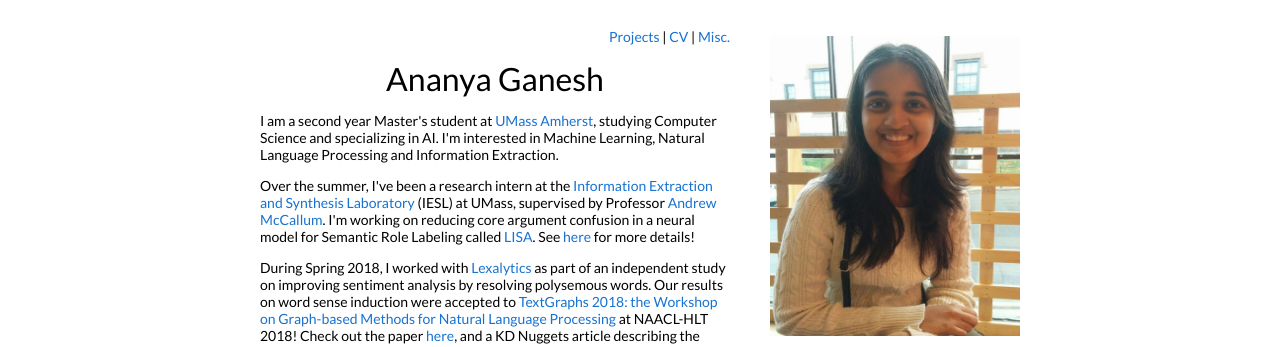
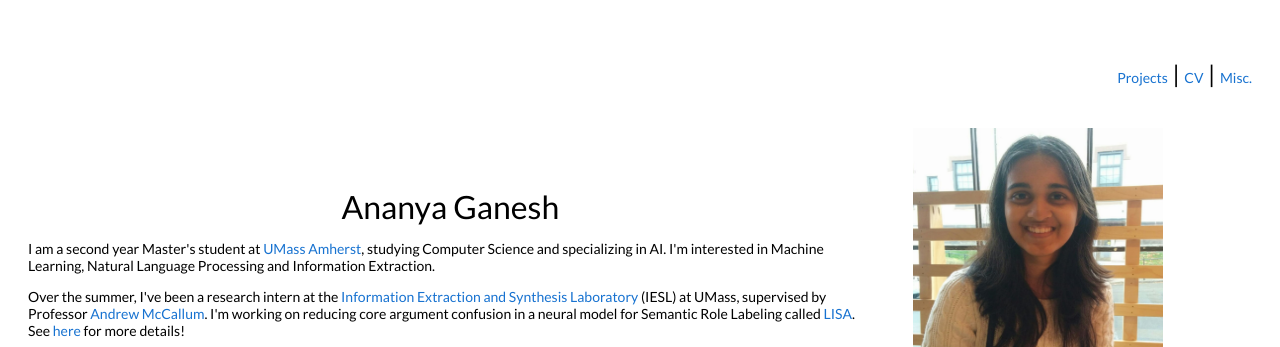
Before and after one commit to ananyaganesh/ananyaganesh.github.io, a plain HTML site: page index.html in a window 1280 px wide. Shown: the top 347 px of the page. Drawn offline with Linux system fonts and the light colour scheme.

Commit message:
tabs in homepage

```diff
--- a/index.html
+++ b/index.html
@@ -67,11 +67,16 @@
   <body>
   <table width="800" border="0" align="center" cellspacing="0" cellpadding="0">
     <tr>
+      <table width="100%" align="center" border="0" cellspacing="0" cellpadding="20">
+    <tr><td><br><p align="right"><font size="5">
+    <a href="projects.html">Projects</a> | <a href="CV_AGanesh.pdf">CV</a> | <a href="index.html">Misc.</a>
+    </font></p></td></tr>
+   </table>
     <td>
       <table width="100%" align="center" border="0" cellspacing="0" cellpadding="20">
       <tr>
         <td width="70%" valign="middle">
-        <p align="right"><a href="projects.html">Projects</a> | <a href="CV_AGanesh.pdf">CV</a> | <a href="index.html">Misc.</a></p>
+
         <p align="center">
           <name>Ananya Ganesh</name>
         </p>
```
